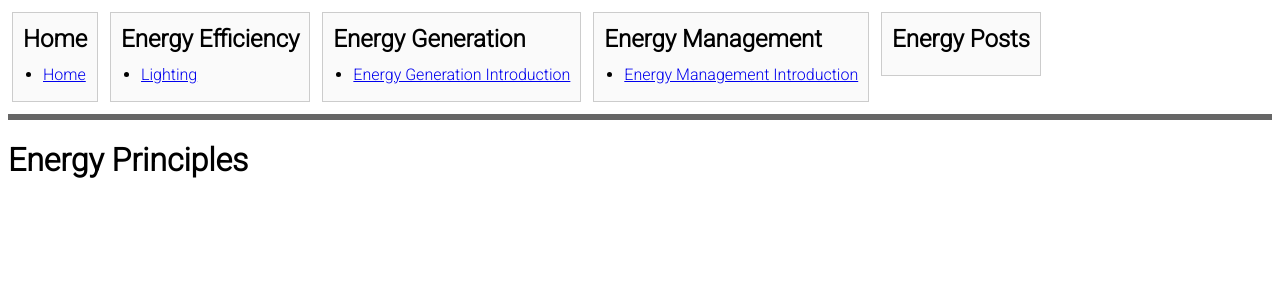
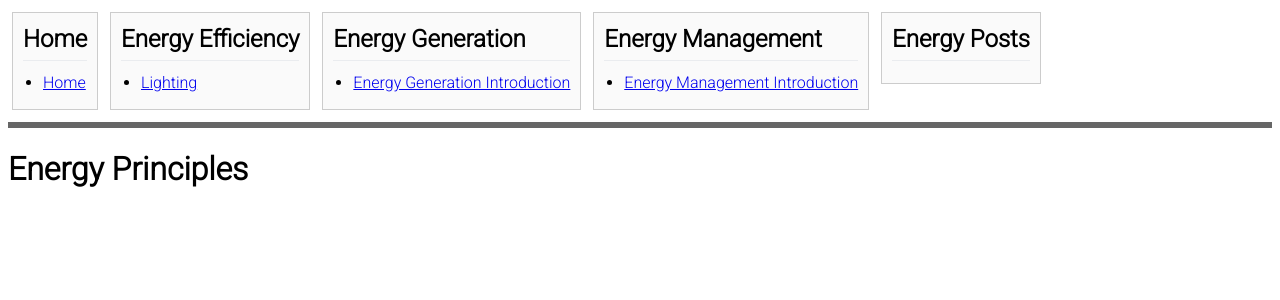
Before and after one commit to energyprinciples/energyprinciples.github.io, a Jekyll site: the page built from index.md, in a window 1280 px wide. Shown: the top 300 px of the page. Built offline with Jekyll 4.4.1, drawn with Linux system fonts in a browser that asks for light colours; nearby versions of some CDN libraries; our own code applies the rules of GitHub Pages for plain Markdown files.

Commit message:
Update main.css

```diff
--- a/css/main.css
+++ b/css/main.css
@@ -23,6 +23,11 @@
 		vertical-align: top;
 	}
 
-	.box h2 { padding: 0; margin: 12px 0 12px 0; }
+	.box h2 {
+		padding-bottom: 0.3em;
+		margin: 12px 0 12px 0;
+		font-size: 1.5em;
+		border-bottom: 1px solid #eaecef;
+	}
 
 	.box li { margin: 0 0 7px 20px; }
```
